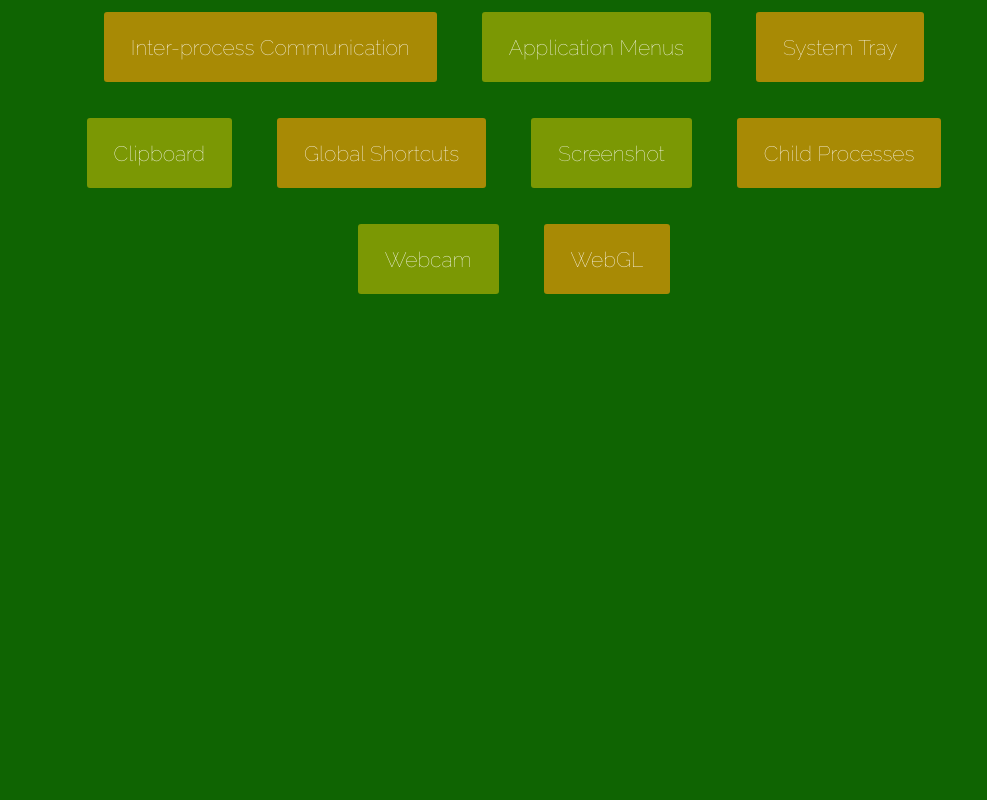
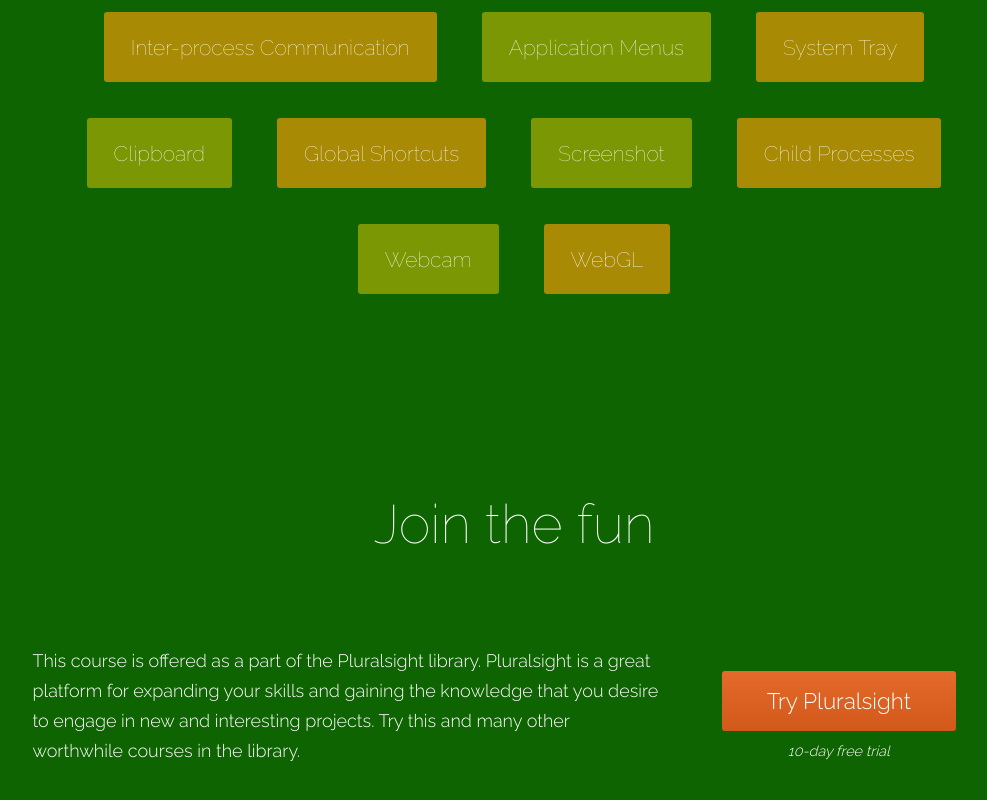
Before and after one commit to jaketrent/electron-course, a Next.js app: page / in a window 1280 px wide. Shown: the part 3659-4459 px from the top of the page, without its empty margins (126-1113 px from the left). Before the commit the page ends 4061 px from the top, so only its background shows below. Built offline with nearby package versions, Linux system fonts and the light colour scheme.

Commit message:
flexible signup

```diff
--- a/components/join.js
+++ b/components/join.js
@@ -1,6 +1,6 @@
 export default _ =>
-  <div className="signup-body">
-    <p className="signup-desc">
+  <div className="signup">
+    <p className="signup__desc">
       This course is offered as a part of the Pluralsight library. Pluralsight
       is a great
       platform for expanding your skills and gaining the knowledge that you
@@ -9,50 +9,58 @@ export default _ =>
       worthwhile courses
       in the library.{' '}
     </p>
-    <div className="signup-links">
-      <a className="signup-link" href="http://bit.ly/jaketrent-pluralsight">
+    <div className="signup__links">
+      <a className="signup__link" href="http://bit.ly/jaketrent-pluralsight">
         Try Pluralsight
       </a>
-      <div className="signup-meta">
-        30-day free trial
+      <div className="signup__meta">
+        10-day free trial
       </div>
     </div>
     <style jsx>{`
-      .signup-body {
-        display: flex;
-        width: 700px;
+      .signup {
         margin: 0 auto;
       }
-      .signup-desc {
-        flex: 2;
+      .signup__desc {
+        margin-bottom: 2em;
       }
-      .signup-links {
-        flex: 1;
-        padding-left: 30px;
+      .signup__links {
         display: flex;
         flex-direction: column;
         justify-content: center;
         align-items: center;
       }
-      .signup-link {
+      .signup__link {
         display: inline-block;
-        width: 220px;
-        padding: 12px 22px;
+        padding: 0.75em 2em;
         background: linear-gradient(0deg, #D1591A, #e56a2c);
         border-radius: 3px;
-        margin: 0 0 8px 0;
+        margin: 0 0 0.5em 0;
         text-align: center;
         border: none;
-        font-size: 20px;
+        font-size: 1.25em;
       }
-      .signup-link:hover {
+      .signup__link:hover {
         color: #fff;
         background: #E56A2C;
         border: none;
       }
-      .signup-meta {
+      .signup__meta {
         font-style: italic;
         font-size: 0.8em;
       }
+      @media screen and (min-width: 650px) {
+        .signup {
+          display: flex;
+          align-items: center;
+        }
+        .signup__desc {
+          flex: 2;
+        }
+        .signup__links {
+          flex: 1;
+          margin-left: 1.25em;
+        }
+      }
     `}</style>
   </div>
--- a/pages/index.js
+++ b/pages/index.js
@@ -94,4 +94,9 @@ export default _ =>
       <SectionHeader>Awesome APIs to try</SectionHeader>
       <Api />
     </Section>
+
+    <Section>
+      <SectionHeader>Join the fun</SectionHeader>
+      <Join />
+    </Section>
   </div>
```
